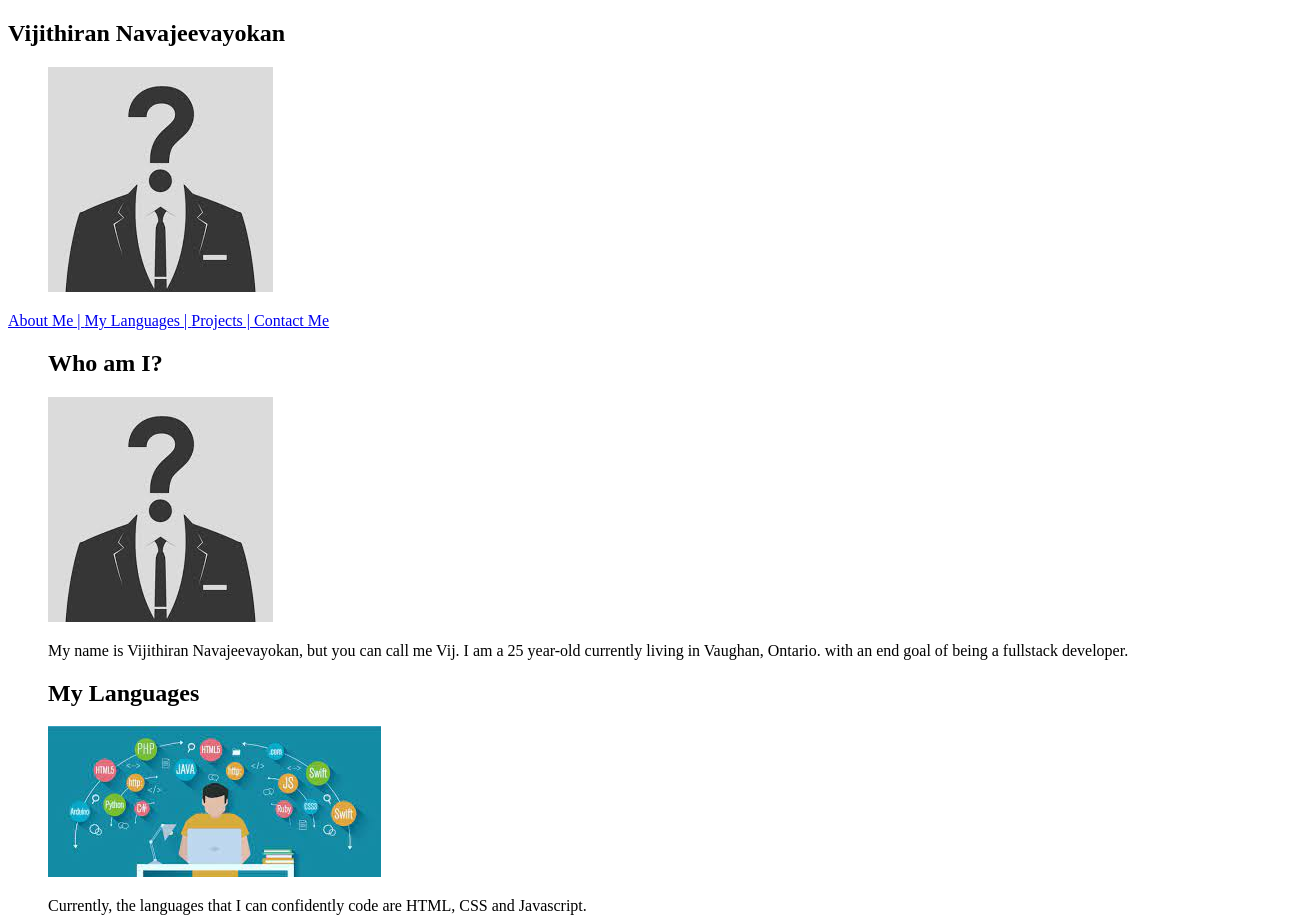
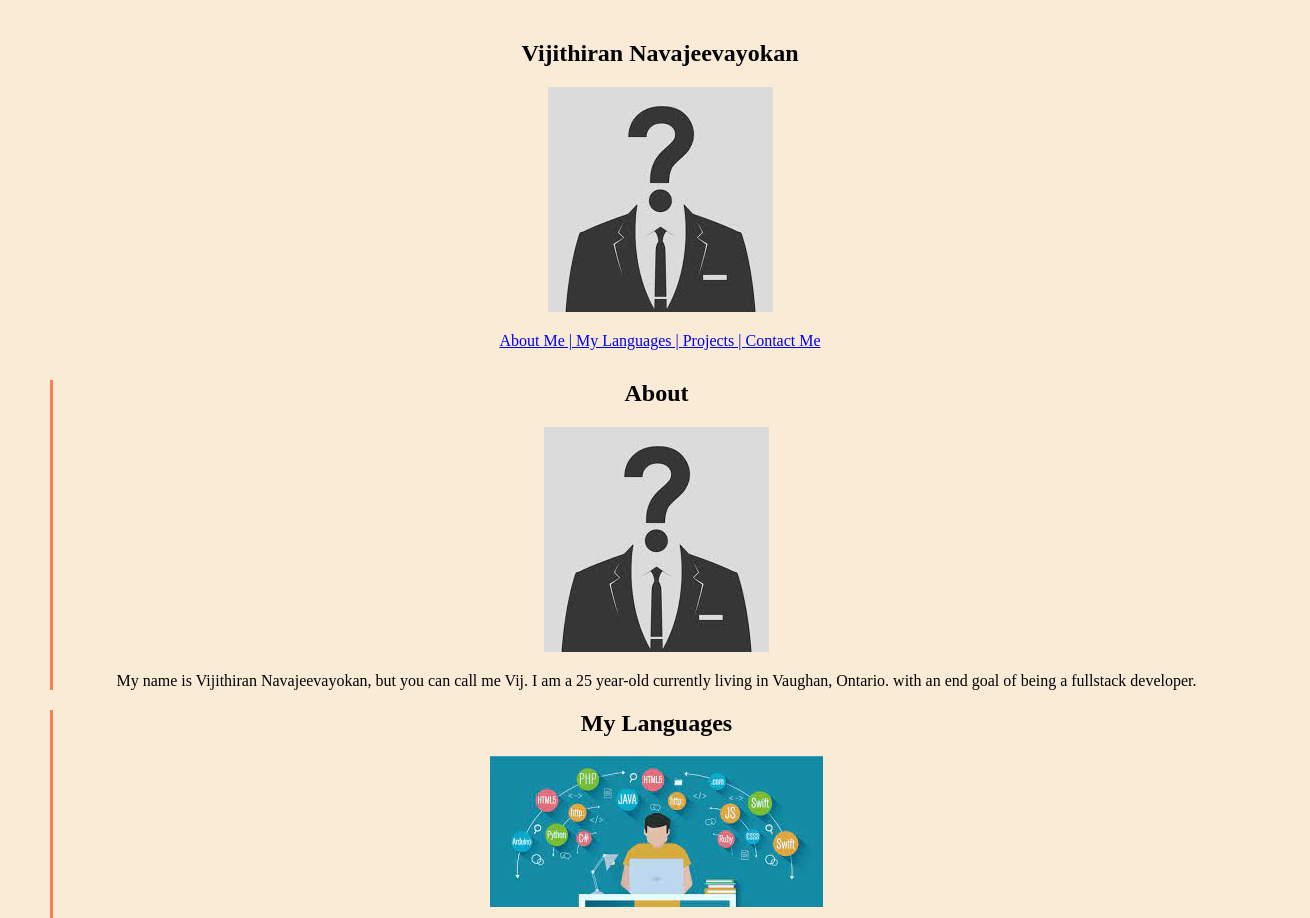
Before and after one commit to wiju24/Vijithiran-Portfolio, a plain HTML site: page index.html in a window 1280 px wide. Shown: the top 918 px of the page, 1310 px wide, since content can reach past the window. Drawn offline with Linux system fonts and the light colour scheme.

Commit message:
added layout with CSS and HTML

```diff
--- /dev/null
+++ b/Assets/css/style.css
@@ -0,0 +1,52 @@
+body {
+    width: 60%;
+    margin: auto;
+    padding: 10px;
+    position: relative;
+    background-color: antiquewhite;
+}
+
+.left-static {
+    height: 100%;
+    width: relative;
+    margin: auto;
+    padding: 10px;
+    float: left;
+    position: fixed;
+}
+.information {
+    height: relative;
+    width: 70%;
+    margin: auto;
+    float: right;
+    flex-wrap: wrap;
+}
+
+.about, .my-languages, .projects, .contact {
+    border-left-style: solid;
+    border-left-color: coral;
+    padding-left: 10px;
+}
+
+
+@media screen and (max-width: 1650px){
+    body {
+        width: 100%;
+        margin: auto;
+        position: relative;
+        flex-direction: column;
+        text-align: center;
+    }
+
+    .left-static, a {
+        width: 100%;
+        margin: auto;
+        float: none;
+        position: relative;
+    }
+    .information {
+        width: 100%;
+        margin: auto;
+        float: none;
+    }
+}
--- a/index.html
+++ b/index.html
@@ -5,6 +5,7 @@
     <meta http-equiv="X-UA-Compatible" content="IE=edge">
     <meta name="viewport" content="width=device-width, initial-scale=1.0">
     <title>Vijithiran Navajeevayokan's Portfolio</title>
+    <link rel="stylesheet" href="./assets/css/style.css">
 </head>
 <body>
     <section class="left-static">
@@ -17,30 +18,37 @@
             <a href="#contact">Contact Me</a>
         </nav>
     </section>
-
     <section class="information">
-        <figure id="Who-am-I?" class="Who-am-I?">
-            <h2>Who am I?</h2>
+        <figure id="about" class="about">
+            <h2>About</h2>
             <img src="./Assets/images.jpg" alt="Human in a suit with a question mark for a head">
             <p>
                 My name is Vijithiran Navajeevayokan, but you can call me Vij. I am a 25 year-old currently living in Vaughan, Ontario. with an end goal of being a fullstack developer.
             </p>
         </figure>
-        <figure id="My-Languages?" class="My-Languages?">
+        <figure id="my-languages" class="my-languages">
             <h2>My Languages</h2>
             <img src="./Assets/download (1).jpg" alt="Person on laptop with different developer languages floating around in circular bubbles">
             <p>
                 Currently, the languages that I can confidently code are HTML, CSS and Javascript.
             </p>
         </figure>
-        <figure id="Projects?" class="Projects?">
+        <figure id="projects" class="projects">
             <h2>Projects</h2>
-            <img src="./Assets/projects-concept-black-chalkboard-d-rendering-handwritten-top-view-office-desk-lot-business-office-supplies-79906734.jpg " alt="Stationary and coffee surrounding the word Projects, written in chalk">
+            <figure>
+                <img src="./Assets/projects-concept-black-chalkboard-d-rendering-handwritten-top-view-office-desk-lot-business-office-supplies-79906734.jpg " alt="Stationary and coffee surrounding the word Projects, written in chalk">
+            </figure>
+            <figure>
+                <img src="./Assets/projects-concept-black-chalkboard-d-rendering-handwritten-top-view-office-desk-lot-business-office-supplies-79906734.jpg " alt="Stationary and coffee surrounding the word Projects, written in chalk">
+            </figure>
+            <figure>
+                <img src="./Assets/projects-concept-black-chalkboard-d-rendering-handwritten-top-view-office-desk-lot-business-office-supplies-79906734.jpg " alt="Stationary and coffee surrounding the word Projects, written in chalk">
+            </figure>
             <p>
                 These are the most up to date projects created using the languages I know.
             </p>
         </figure>
-        <figure id="Contact-Me?" class="Contact-Me?">
+        <figure id="contact" class="contact">
             <h2>Contact Me</h2>
             <img src="./Assets/download (2).jpg" alt="Four wooden blocks side by side with the icons, telephone, mail, @ sign and cellphone, printed on them.">
             <p>
```
